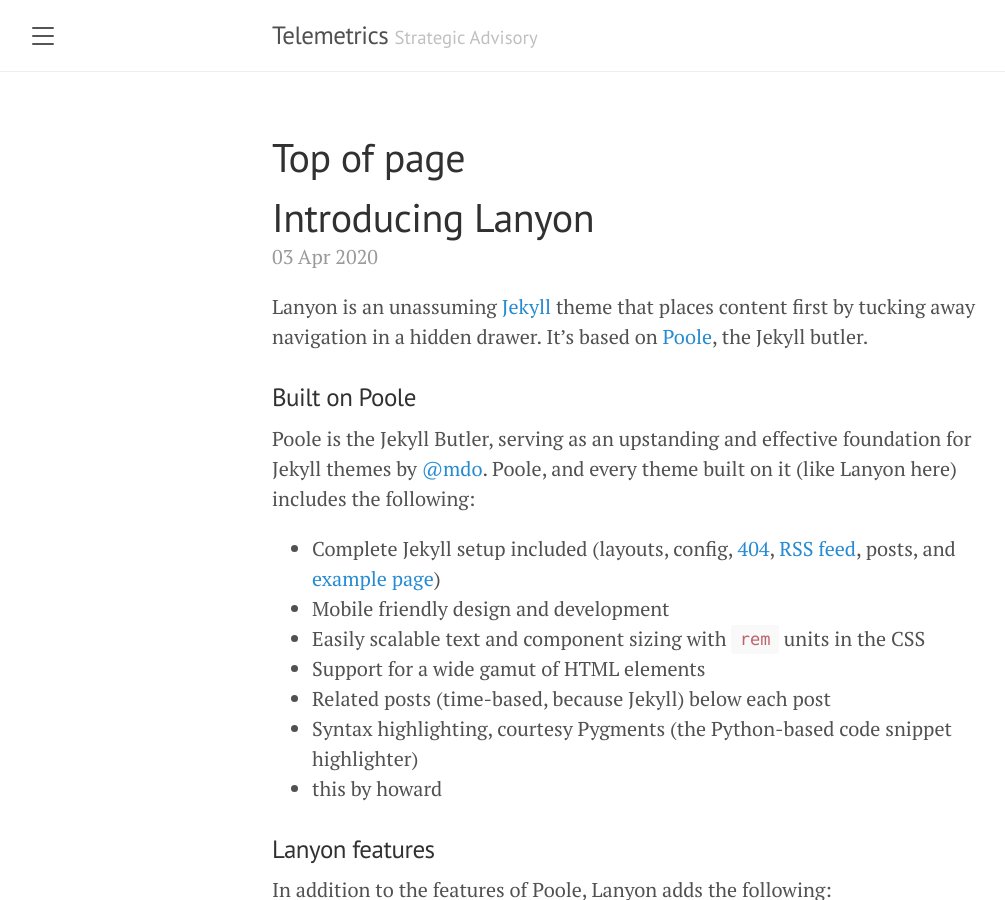
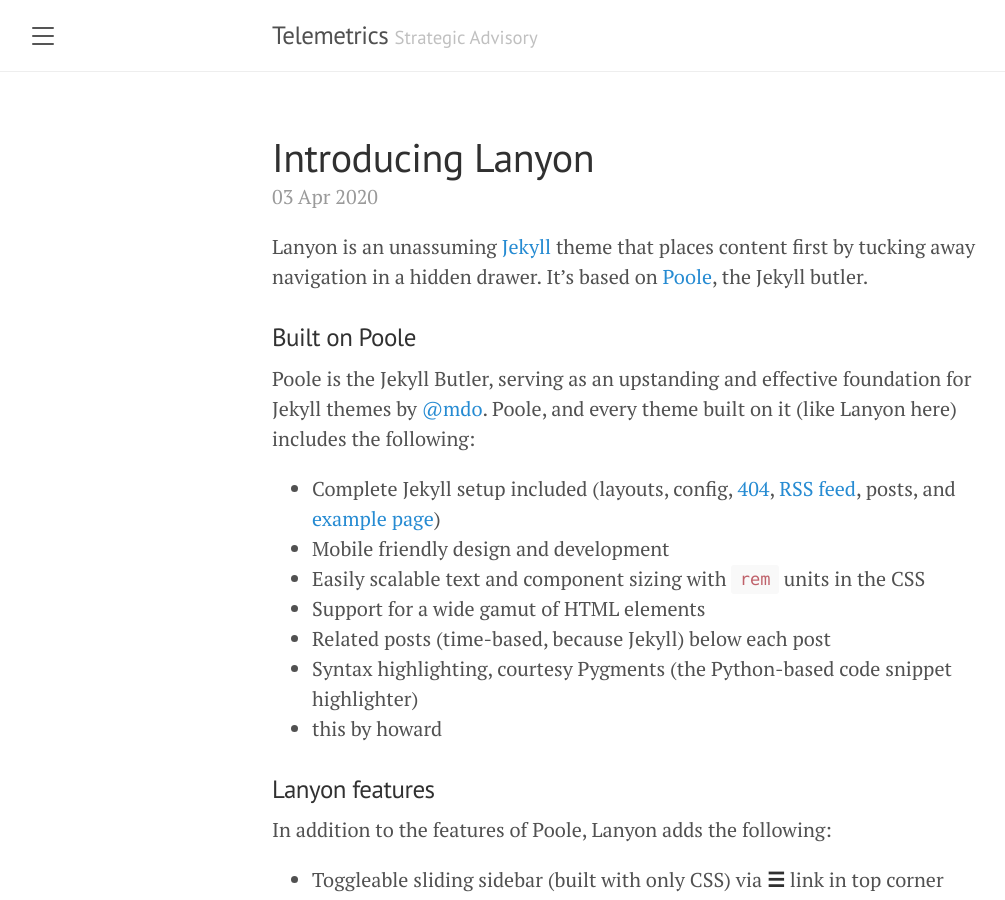
Before and after one commit to hjelliott/hjelliott.github.io, a Jekyll site: the page built from index.html, in a window 1280 px wide and 900 px high. Shown: the whole window, without its empty margins (8-1013 px from the left). Built offline with Jekyll 4.4.1, drawn with Linux system fonts in a browser that asks for light colours; the list of posts is cut into pages by our own code.

Commit message:
more minor changes-3

```diff
--- a/index.html
+++ b/index.html
@@ -2,9 +2,7 @@
 layout: default
 title: Home
 ---
-<div>
-<h1>Top of page</h1>
-</div>
+
 <div class="posts">
   {% for post in paginator.posts %}
   <div class="post">
```
